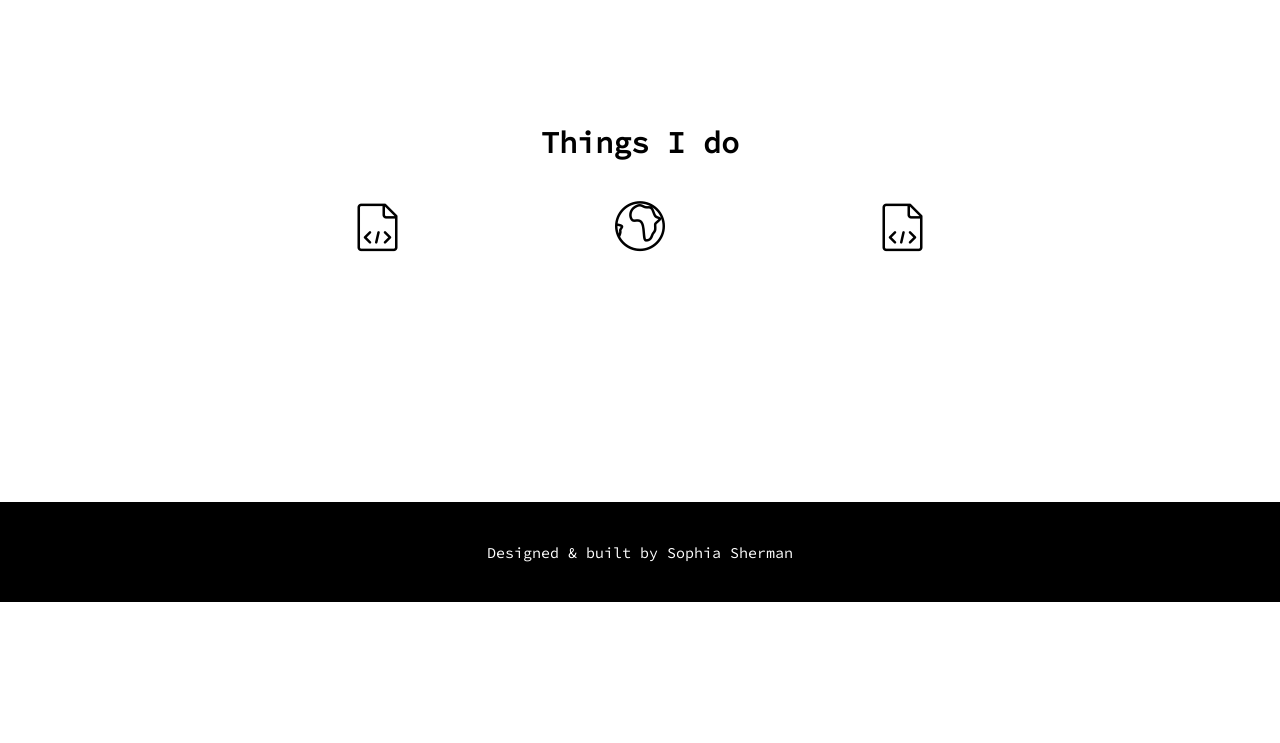
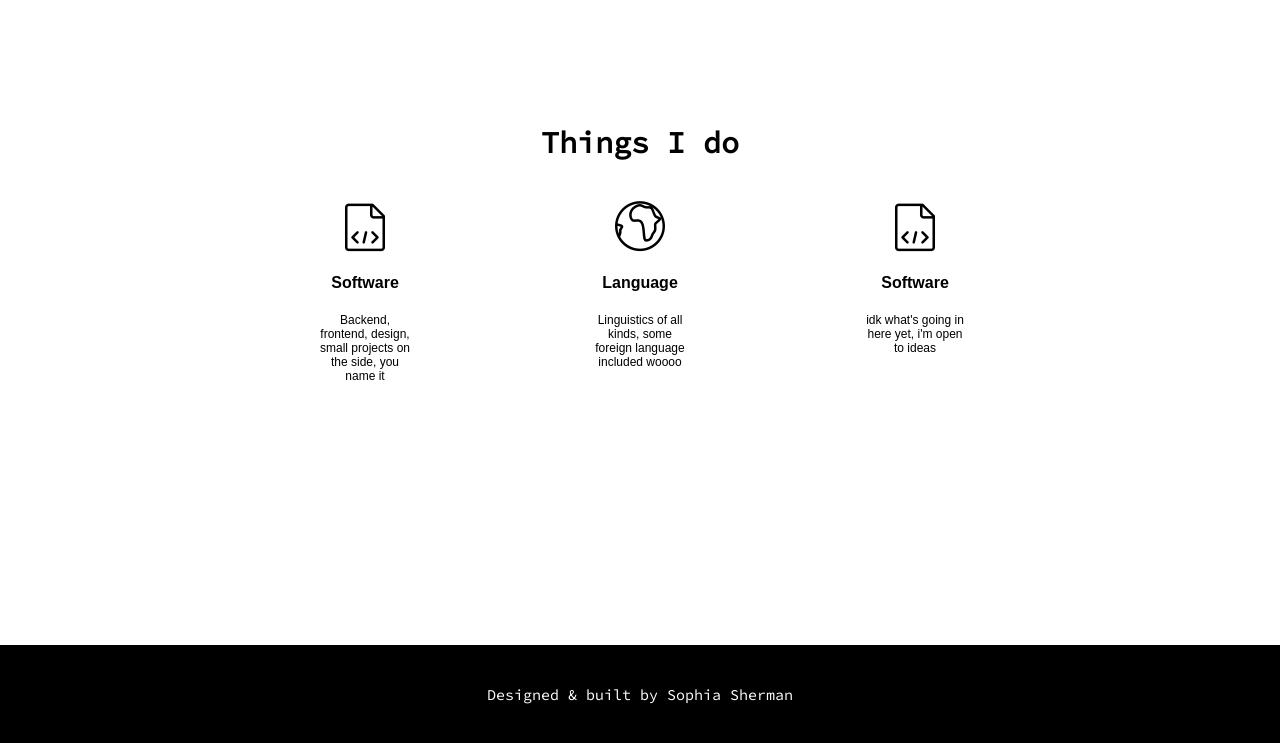
Before and after one commit to sherman205/sophiologi, a Gatsby site: page / in a window 1280 px wide. Shown: the part 712-1455 px from the top of the page. Before the commit the page ends 1314 px from the top, so only its background shows below. Built offline with nearby package versions, Linux system fonts and the light colour scheme; Gatsby itself is replaced by a stand-in of ours.

Commit message:
Add more to symbols section of intro

```diff
--- a/src/components/symbols.js
+++ b/src/components/symbols.js
@@ -21,7 +21,16 @@ const SymbolsIconContainer = styled.div`
 `;
 
 const SymbolItem = styled.div`
+  text-align: center;
+  max-width: 100px;
+`;
 
+const SymbolItemHeading = styled.h4`
+
+`;
+
+const SymbolItemText = styled.p`
+  font-size: 12px;
 `;
 
 const Linearicon = styled.span`
@@ -50,12 +59,18 @@ const Symbols = () => {
       <SymbolsIconContainer>
         <SymbolItem>
           <CodeLinearicon className="linearicons-file-code"></CodeLinearicon>
+          <SymbolItemHeading>Software</SymbolItemHeading>
+          <SymbolItemText>Backend, frontend, design, small projects on the side, you name it</SymbolItemText>
         </SymbolItem>
         <SymbolItem>
           <EarthLinearicon className="linearicons-earth"></EarthLinearicon>
+          <SymbolItemHeading>Language</SymbolItemHeading>
+          <SymbolItemText>Linguistics of all kinds, some foreign language included woooo</SymbolItemText>
         </SymbolItem>
         <SymbolItem>
           <CodeLinearicon className="linearicons-file-code"></CodeLinearicon>
+          <SymbolItemHeading>Software</SymbolItemHeading>
+          <SymbolItemText>idk what's going in here yet, i'm open to ideas</SymbolItemText>
         </SymbolItem>
       </SymbolsIconContainer>
     </SymbolsContainer>
```
